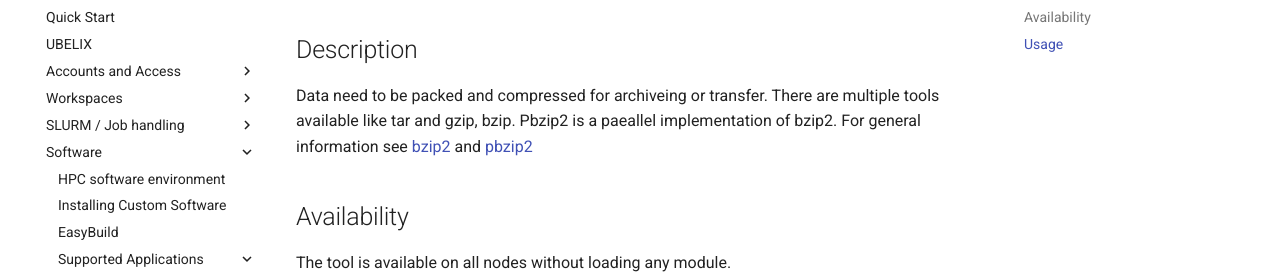
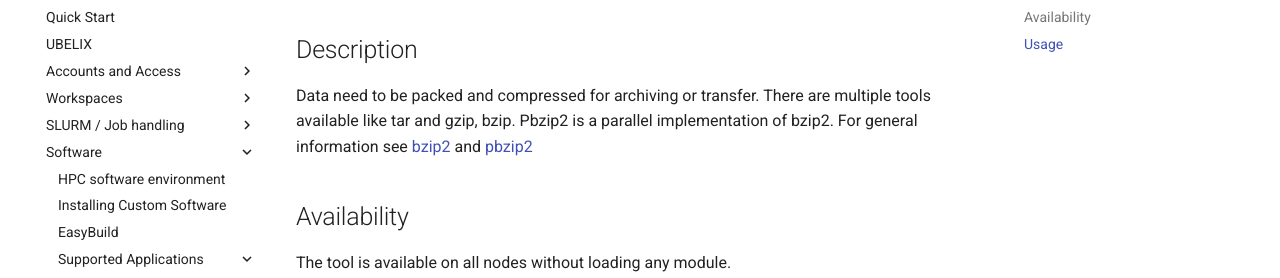
Before and after one commit to hpc-unibe-ch/hpc-unibe-ch.github.io, an MkDocs documentation site: the page built from docs/software/bzip2.md, in a window 1280 px wide and 1026 px high. Shown: the part 148-426 px from the top of the window. Built offline with MkDocs 1.6.1 and Material for MkDocs 9.7.7, drawn with Linux system fonts in a browser that asks for light colours; comment, search, counter and statistics services are not loaded.

Commit message:
Fix typos in bzip2.md

```diff
--- a/docs/software/bzip2.md
+++ b/docs/software/bzip2.md
@@ -1,7 +1,7 @@
 # Parallel BZIP2
 
 ## Description
-Data need to be packed and compressed for archiveing or transfer. There are multiple tools available like tar and gzip, bzip. Pbzip2 is a paeallel implementation of bzip2. For general information see [bzip2](https://sourceware.org/bzip2/) and [pbzip2](http://compression.ca/pbzip2/)
+Data need to be packed and compressed for archiving or transfer. There are multiple tools available like tar and gzip, bzip. Pbzip2 is a parallel implementation of bzip2. For general information see [bzip2](https://sourceware.org/bzip2/) and [pbzip2](http://compression.ca/pbzip2/)
 
 ## Availability
 The tool is available on all nodes without loading any module.
```
